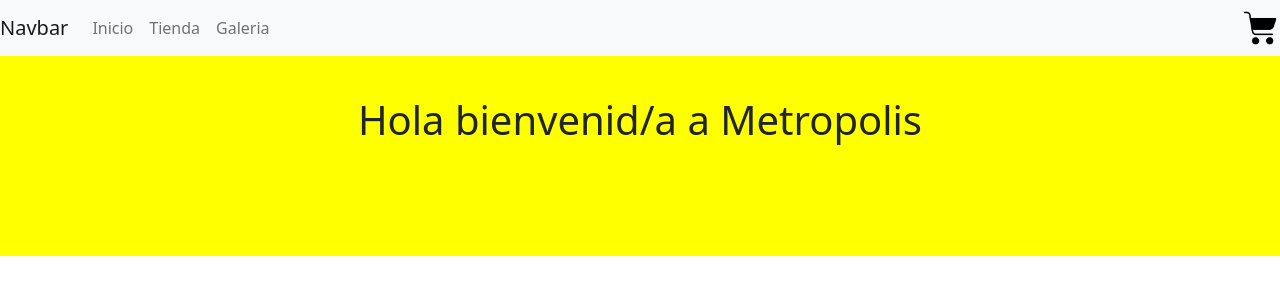
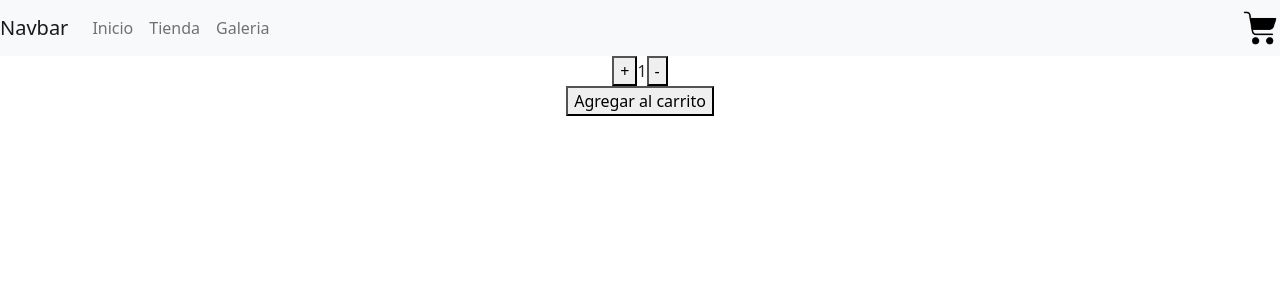
Before and after one commit to camilavrojas/store, a React (Create React App) app: page / in a window 1280 px wide. Shown: the top 300 px of the page. Built offline with nearby package versions, Linux system fonts and the light colour scheme.

Commit message:
se creo item count

```diff
--- a/src/App.js
+++ b/src/App.js
@@ -7,7 +7,7 @@ function App() {
   return (
     <div className="App">
      <NavBar/>
-     <ItemListContainer greeting="Hola bienvenid/a a Metropolis"/>
+     <ItemListContainer/>
     </div>
   );
 }
--- /dev/null
+++ b/src/components/ItemCount.js
@@ -0,0 +1,34 @@
+import React, {useState} from "react";
+
+const ItemCount = ({onAdd}) => {
+
+
+    const [contador, setContador] = useState(1);
+
+    const sumarClick = () => {
+        if (contador <5 ) {
+        setContador (contador +1)
+        }
+    }
+
+    const restarClick = () => {
+        if (contador <6 ) {
+        setContador (contador -1)
+        }
+    }
+
+
+
+    return (
+        <div className="itemCount">
+            <button onClick={sumarClick}>+</button>
+            <span>{contador}</span>
+            <button onClick={restarClick} disabled={contador ===0} >-</button>
+        <div>
+            <button onClick={onAdd}> Agregar al carrito</button>
+        </div>
+        </div>
+    )
+}
+
+export default ItemCount
--- a/src/components/ItemListContainer.js
+++ b/src/components/ItemListContainer.js
@@ -1,6 +1,10 @@
+import ItemCount from './ItemCount';
 
+const ItemListContainer = () => {
 
-const ItemListContainer = ({greeting}) => {
+    const onAdd = () => {
+        console.log ("Agregado al Carrito")
+    }
 
     const style = {
         backgroundColor: 'yellow',
@@ -9,7 +13,10 @@ const ItemListContainer = ({greeting}) => {
     }
 
     return (
-        <h1 style={style}>{greeting}</h1>
+        <div>
+            <ItemCount onAdd = {onAdd} />
+
+        </div>
     )
 }
 
```
